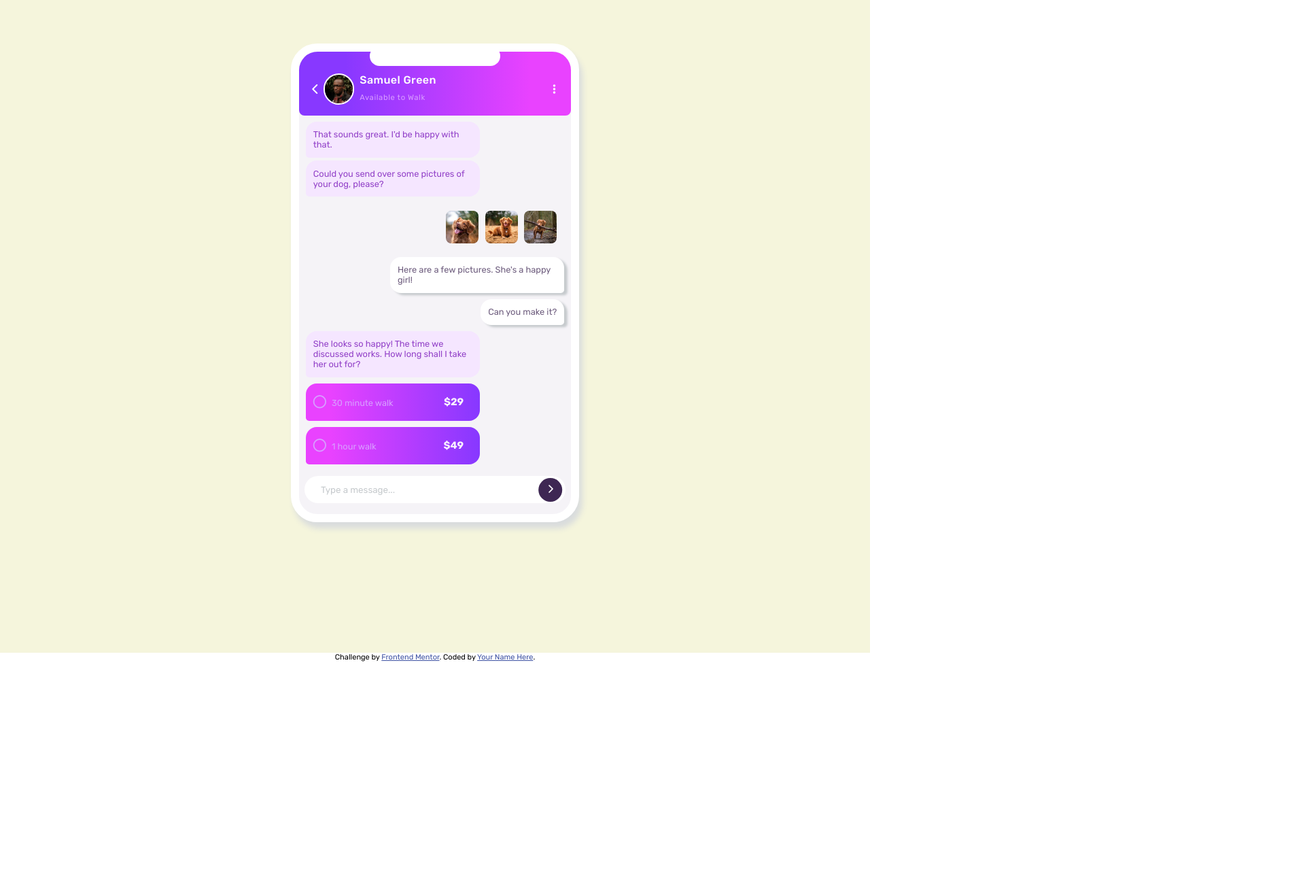
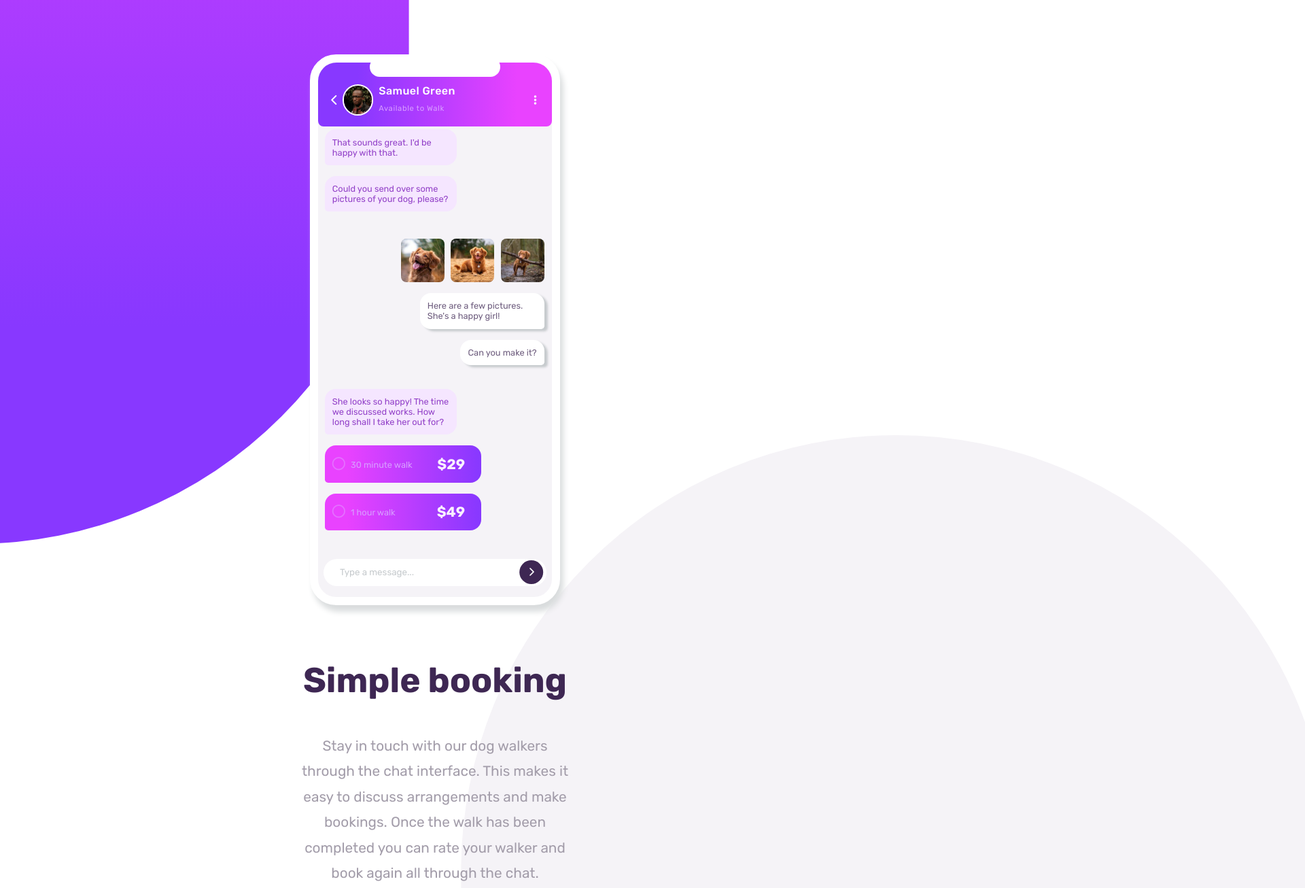
Before and after one commit to ZSHenChan/chat-app-css-illustration-master, a plain HTML site: page index.html in a window 1280 px wide. Shown: the top 1306 px of the page at 68% size, 1920 px wide, since content can reach past the window. Before the commit the page ends 973 px from the top, so only its background shows below. Drawn offline with Linux system fonts and the light colour scheme.

Commit message:
updated
todo:
hide overflow
desktop UI

```diff
--- a/index.html
+++ b/index.html
@@ -23,6 +23,8 @@
 <body>
   <main>
     <div class="container">
+      <div class="purpleDecor"></div>
+      <div class="grayDecor"></div>
       <div class="phoneContainer">
         <!-- phone top -->
         <div class="phoneTop">
@@ -39,11 +41,14 @@
         <div class="whiteBar"></div>
 
         <div class="phoneBody">
+
           <div class="chatMessageReceive">
             <div class="chatMessage chatMessageLeft">That sounds great. I'd be happy with that.</div>
             <div class="chatMessage chatMessageLeft">Could you send over some pictures of your dog, please?</div>
           </div>
-          <div class="chatMessage chatImagesRight">
+
+          <div class="chatMessageSelf">
+            <div class="chatImagesRight">
               <img src="images/dog-image-1.jpg" alt="dog-image-1">
               <img src="images/dog-image-2.jpg" alt="dog-image-2">
               <img src="images/dog-image-3.jpg" alt="dog-image-3">
@@ -52,6 +57,9 @@
               <p>Here are a few pictures. She's a happy girl!</p>
             </div>
             <div class="chatMessage chatMessageRight">Can you make it?</div>
+          </div>
+
+          <div class="chatMessageReceive">
             <div class="chatMessage chatMessageLeft">She looks so happy! The time we discussed works. How long shall I take her out for?</div>
             <div class="chatMessage chatMessageLeft chatMessagePrice">
               <div class="chatMessagePrice-left">
@@ -68,6 +76,7 @@
               <h3>$49</h3>
             </div>
           </div>
+        </div>
 
         <div class="phoneBottom">
           <input type="text" placeholder="Type a message...">
@@ -75,14 +84,17 @@
         </div>
       </div>
 
+      <!-- bottom text -->
+      <div class="bottomText">
+        <h1>Simple booking</h1>
+        <p>Stay in touch with our dog walkers through the chat interface. This makes it easy to
+          discuss arrangements and make bookings. Once the walk has been completed you can rate
+          your walker and book again all through the chat.</p>
+      </div>
 
     </div>
   </main>
 
-  <div class="attribution">
-    Challenge by <a href="https://www.frontendmentor.io?ref=challenge" target="_blank">Frontend Mentor</a>.
-    Coded by <a href="#">Your Name Here</a>.
-  </div>
 </body>
 <style src="js.js"></style>
 </html>
--- a/style.css
+++ b/style.css
@@ -5,23 +5,32 @@
 }
 
 main{
-    background-color: beige;
+    background-color: hsl(0, 0%, 100%);
     min-height: 120vh;
+    max-height: 350vh;
     display: flex;
     justify-content: center;
 }
-
+.container{
+    display: flex;
+    flex-direction: column;
+    min-width: 18rem;
+    max-width: 27rem;
+    min-height: 40rem;
+    align-items: center;
+}
 .phoneContainer{
     background-color: hsl(270, 20%, 96%);
-    min-height: 40rem;
-    min-width: 16rem;
-    max-width: 25rem;
-    margin: 4rem 2rem 0 2rem;
+    max-width: 100%;
+
     border: solid 0.8rem white;
     border-radius: 2.4rem;
     box-shadow: 0.3rem 0.6rem 0.5rem hsl(206, 6%, 86%);
     display: flex;
     flex-direction: column;
+    z-index: 1;
+
+    margin: 5rem 2rem 5rem 2rem;
 }
 .phoneContainer .phoneTop{
     display: flex;
@@ -93,10 +102,22 @@ main{
     flex-direction: column;
     padding: 0.3rem;
     font-size: 0.8rem;
+    width: 100%;
+}
+.chatMessageReceive{
+    margin-bottom: 0.8rem;
+}
+.chatMessageSelf{
+    padding: 0.7rem;
+    margin-bottom: 0.5rem;
+    display: flex;
+    flex-direction: column;
+    align-items: flex-end;
+    justify-content: flex-start;
 }
 .phoneBody .chatMessage{
-    max-width: 60%;
-    margin: 0.3rem;
+    max-width: 50%;
+    margin: 0rem 0.3rem 1rem 0.3rem;
     padding: 0.7rem;
 }
 .phoneBody .chatMessageLeft{
@@ -107,7 +128,6 @@ main{
 .phoneBody .chatMessageRight{
     color: hsl(271, 15%, 43%);
     background-color: white;
-    align-self: flex-end;
     border-radius: 1rem 1rem 0.3rem 1rem;
     box-shadow: 0.3rem 0.2rem 0.2rem hsl(206, 6%, 79%);
 }
@@ -124,14 +144,13 @@ main{
 }
 .chatImagesRight{
     display: flex;
-    align-self: flex-end;
     flex-direction: row;
-    background-color: transparent;
-    margin: 0;
-    padding: 0;
+    justify-content: space-between;
+    max-width: 70%;
+    margin: 0rem 0.3rem 1rem 0.3rem;
 }
 .chatImagesRight img{
-    width: 3rem;
+    width: 4rem;
     border-radius: 0.5rem;
     margin-left: 0.6rem;
 }
@@ -144,7 +163,7 @@ main{
 .chatMessagePrice i{
     margin-right: 0.5rem;
     font-size: 1.2rem;
-    color: hsl(276, 100%, 81%);
+    color: hsl(289, 100%, 72%);
 }
 .chatMessagePrice p{
     font-size: 0.8rem;
@@ -153,6 +172,7 @@ main{
 }
 .chatMessagePrice h3{
     margin-right: 0.8rem;
+    font-size: 1.3rem;
     color: hsl(276, 100%, 97%);
     font-weight: 700;
 }
@@ -192,3 +212,50 @@ main{
     color: white;
     font-weight: 700;
 }
+
+.bottomText{
+    display: flex;
+    flex-direction: column;
+    justify-content: center;
+    align-items: center;
+    text-align: center;
+    z-index: 1;
+
+    max-width: 25rem;
+    margin: 0;
+    padding: 0;
+}
+.bottomText h1{
+    font-size: 3.2rem;
+    margin-bottom: 3rem;
+    color: hsl(271, 36%, 24%);
+}
+.bottomText p{
+    line-height: 180%;
+    font-size: 1.3rem;
+    color: hsl(270, 7%, 64%);
+}
+.purpleDecor{
+    min-height: 200vh;
+    min-width: 100vw;
+    background: rgb(136,56,255);
+background: linear-gradient(0deg, rgba(136,56,255,1) 20%, rgba(233,66,255,1) 100%);
+    position: absolute;
+    z-index: 0;
+    display: inline-block;
+    border-radius: 100rem;
+
+    transform: translate(-53%,-50%);
+}
+.grayDecor{
+    min-height: 200vh;
+    min-width: 100vw;
+    background-color: hsl(270, 20%, 96%);
+    position: absolute;
+    z-index: 0;
+    display: inline-block;
+    border-radius: 100rem;
+
+    transform: translate(53%,40%);
+    overflow:hidden;
+}
```
Also changed, not shown: 1 other file. Lines whose indentation alone changed are shown as unchanged.
